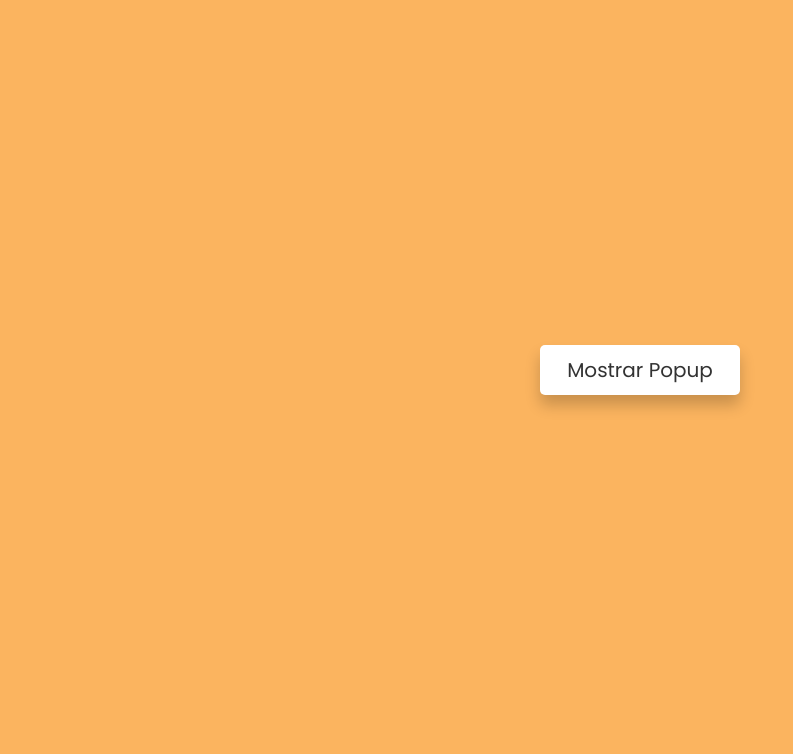
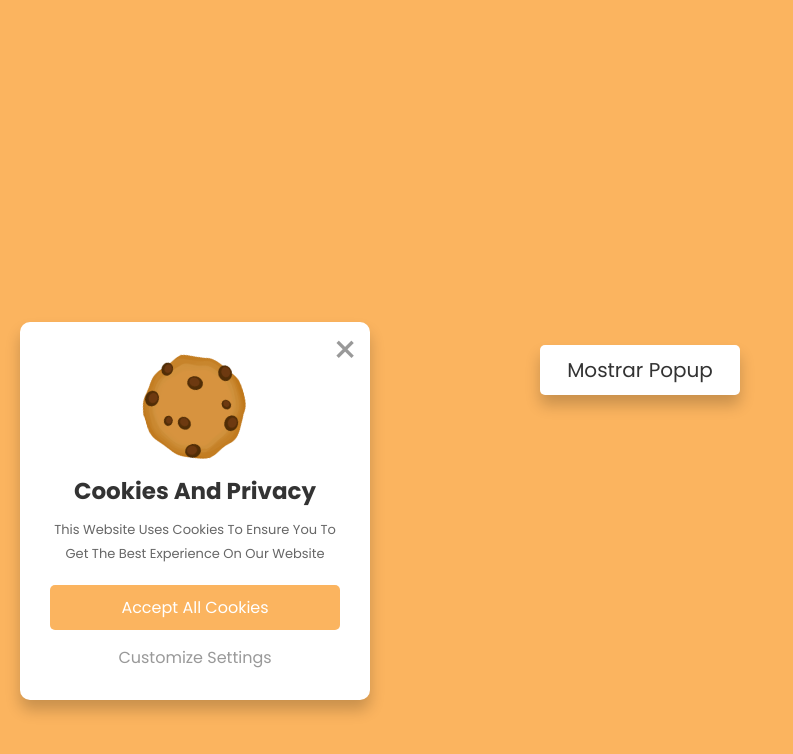
Before and after one commit to felipesud/cookie-consent-popup, a plain HTML site: page index.html in a window 1280 px wide. Both pictures are taken after a click on the button "Mostrar Popup". Shown: the whole page, without its empty margins (0-793 px from the left). Drawn offline with Linux system fonts and the light colour scheme.

Commit message:
update files

```diff
--- a/css/style.css
+++ b/css/style.css
@@ -53,6 +53,10 @@ html{
     box-shadow: 0 10px 15px rgba(0,0,0,.2);
     text-align: center;
     padding: 30px;
+}
+
+.cookies-box.active{
+    left: 20px;
 }
 
 .cookies-box img{
```
